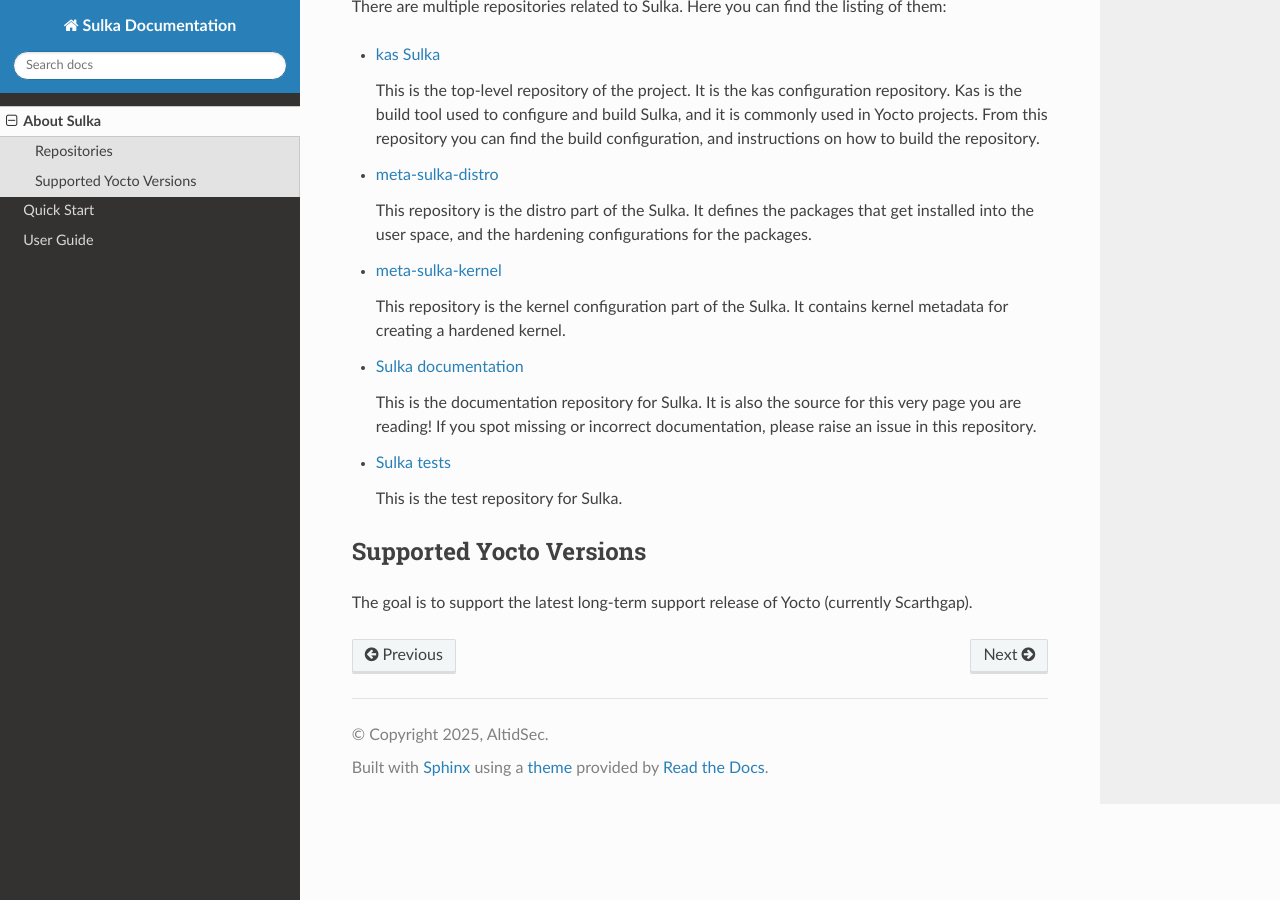
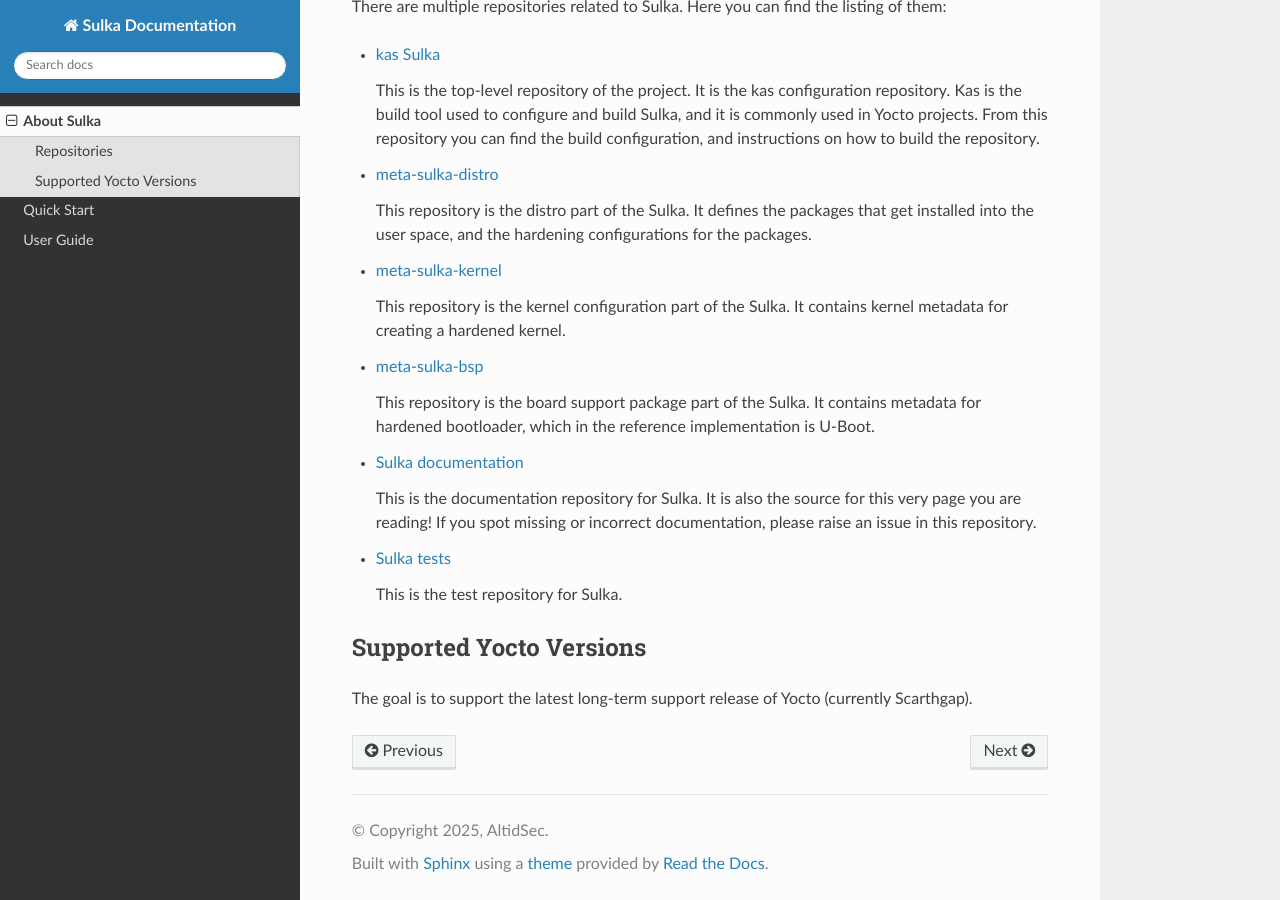
Before and after one commit to AltidSec/sulka-docs, a Sphinx documentation site: the page built from source/about.rst, in a window 1280 px wide and 900 px high, scrolled down 511 px. Built offline with Sphinx 7.4.7 and the Read the Docs theme 3.1.0, drawn with Linux system fonts in a browser that asks for light colours.

Commit message:
about: Add meta-sulka-bsp

```diff
--- a/source/about.rst
+++ b/source/about.rst
@@ -33,6 +33,11 @@
   This repository is the kernel configuration part of the Sulka.
   It contains kernel metadata for creating a hardened kernel.
 
+* `meta-sulka-bsp <https://codeberg.org/AltidSec/meta-sulka-bsp>`_
+
+  This repository is the board support package part of the Sulka.
+  It contains metadata for hardened bootloader, which in the reference implementation is U-Boot.
+
 * `Sulka documentation <https://codeberg.org/AltidSec/sulka-docs>`_
 
   This is the documentation repository for Sulka.
```
